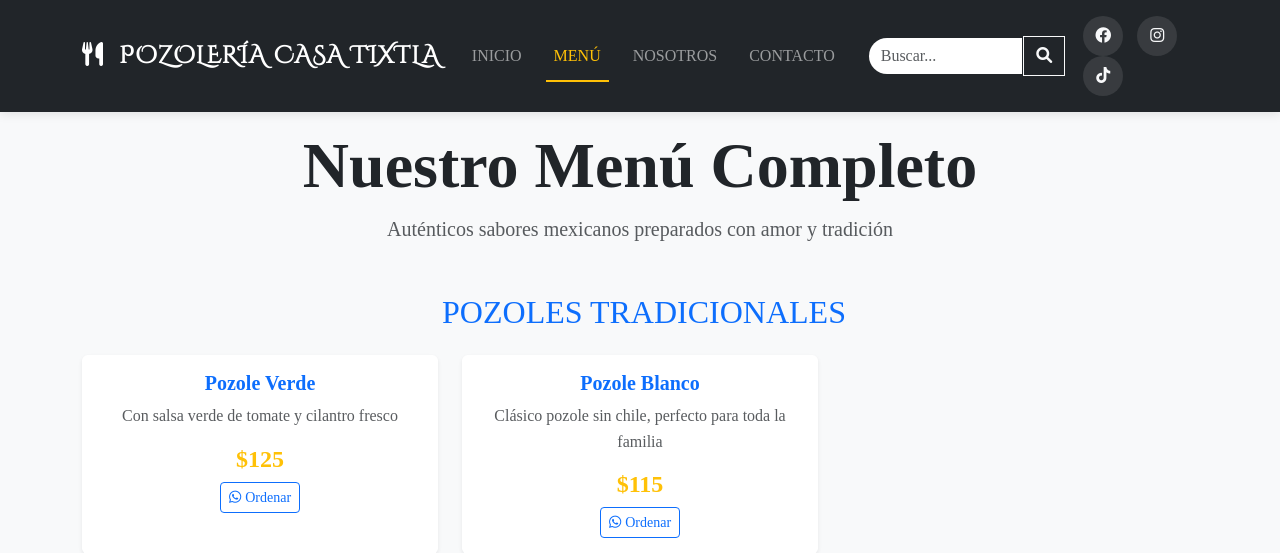
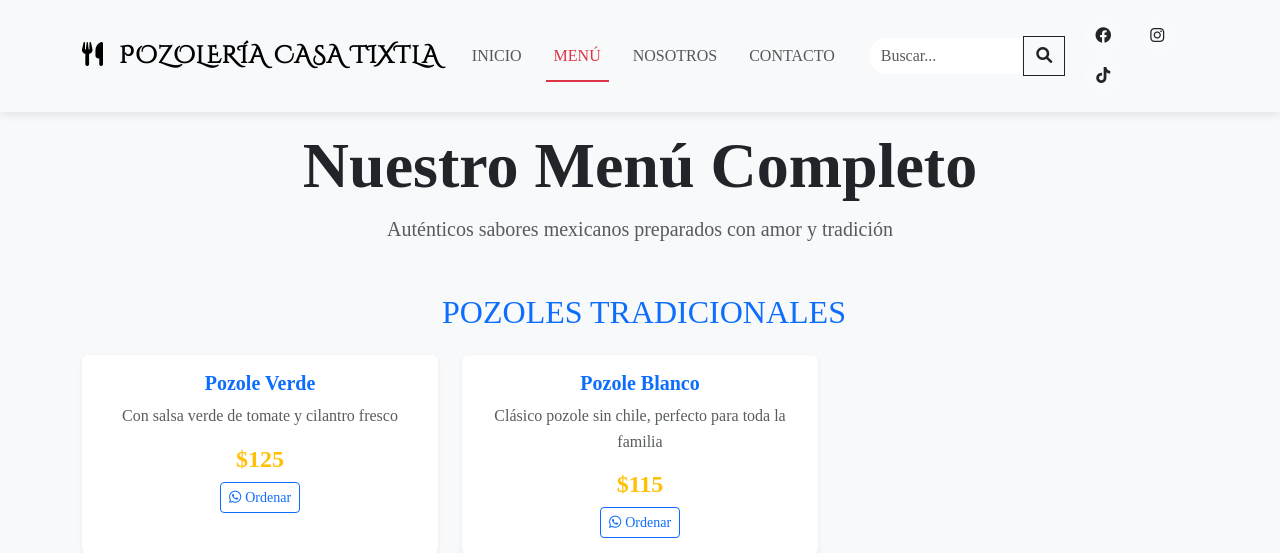
Before and after one commit to LiliValdovinos/CasaTixtla, a Node server app: page /menu in a window 1280 px wide. Shown: the top 553 px of the page. Run offline with Node 20, Linux system fonts and the light colour scheme; some libraries are stand-ins or nearby versions.

Commit message:
Cambio de color fondo de navbar

```diff
--- a/public/css/styles.css
+++ b/public/css/styles.css
@@ -49,7 +49,7 @@
 
 .navbar-nav .nav-link:hover,
 .navbar-nav .nav-link.active {
-    color: var(--secondary-color) !important;
+    color: var(--primary-color) !important;
 }
 
 .navbar-nav .nav-link::after {
@@ -59,7 +59,7 @@
     height: 2px;
     bottom: -5px;
     left: 50%;
-    background-color: var(--secondary-color);
+    background-color: var(--primary-color);
     transition: all 0.3s ease;
 }
 
--- a/views/partials/navbar.handlebars
+++ b/views/partials/navbar.handlebars
@@ -1,4 +1,4 @@
-<nav class="navbar navbar-expand-lg navbar-dark bg-dark fixed-top">
+<nav class="navbar navbar-expand-lg navbar-light bg-light fixed-top">
     <div class="container">
         <a class="navbar-brand fw-bold" href="/">
             <i class="fas fa-utensils me-2"></i>
@@ -28,7 +28,7 @@
         <div class="d-none d-lg-block ms-3">
             <div class="input-group position-relative">
                 <input type="text" id="searchInput" class="form-control" placeholder="Buscar..." autocomplete="off">
-                <button class="btn btn-outline-light" type="button" id="searchBtn">
+                <button class="btn btn-outline-dark" type="button" id="searchBtn">
                     <i class="fas fa-search"></i>
                 </button>
                 <!-- Search Results Dropdown -->
@@ -40,8 +40,8 @@
 
         <!-- Social Media Icons -->
         <div class="social-icons ms-3 d-none d-lg-block">
-            <a href="https://www.facebook.com/restaurantecasatixtla" class="text-light me-2" title="Facebook"><i class="fab fa-facebook"></i></a>
-            <a href="https://www.instagram.com/restaurantecasatixtla/#" class="text-light me-2" title="Instagram"><i class="fab fa-instagram"></i></a>
-            <a href="https://www.tiktok.com/@restaurantecasatixtla" class="text-light me-2" title="TikTok"><i class="fab fa-tiktok"></i></a>
+            <a href="https://www.facebook.com/restaurantecasatixtla" class="text-dark me-2" title="Facebook"><i class="fab fa-facebook"></i></a>
+            <a href="https://www.instagram.com/restaurantecasatixtla/#" class="text-dark me-2" title="Instagram"><i class="fab fa-instagram"></i></a>
+            <a href="https://www.tiktok.com/@restaurantecasatixtla" class="text-dark me-2" title="TikTok"><i class="fab fa-tiktok"></i></a>
     </div>
 </nav>
```
